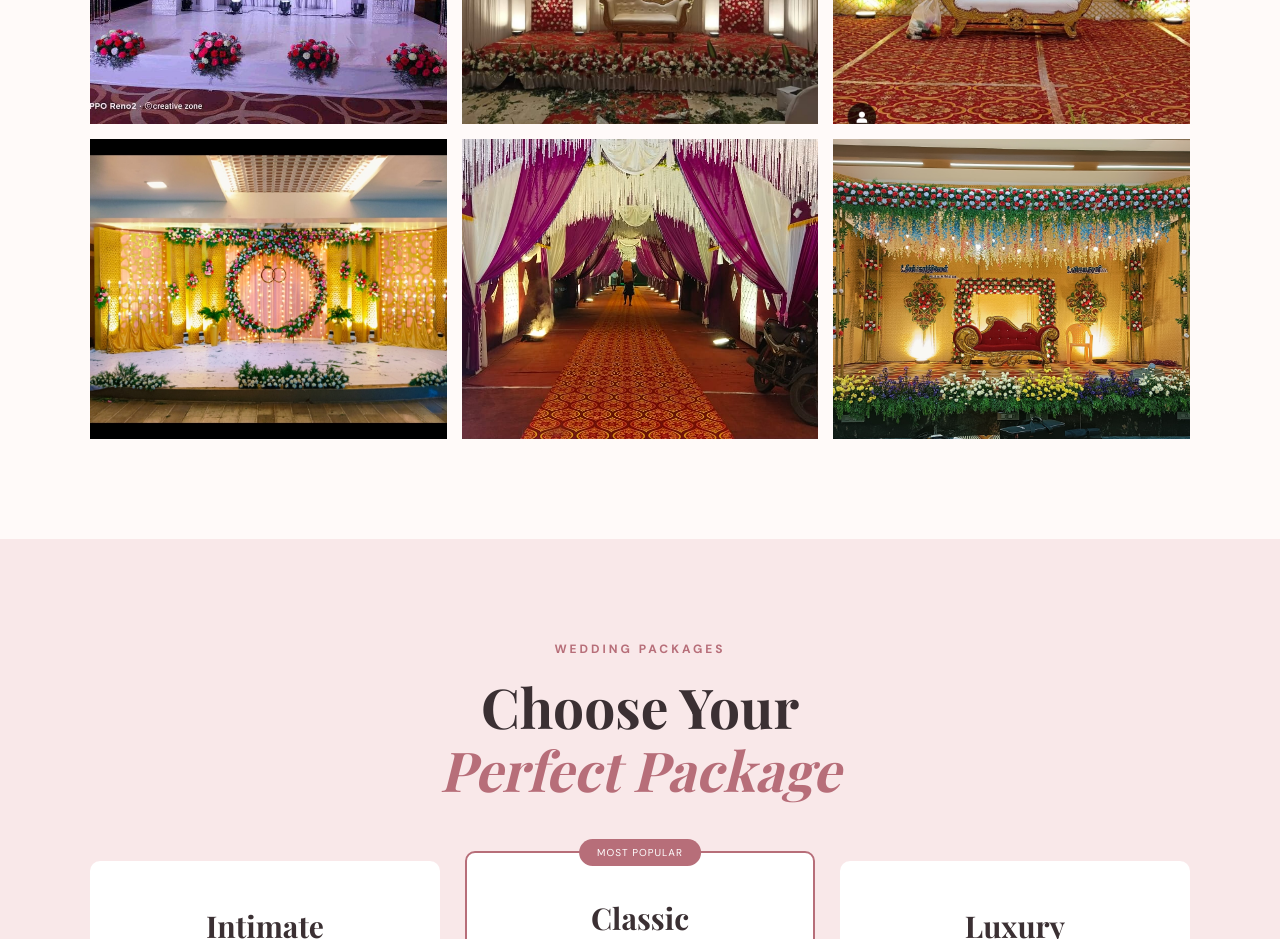
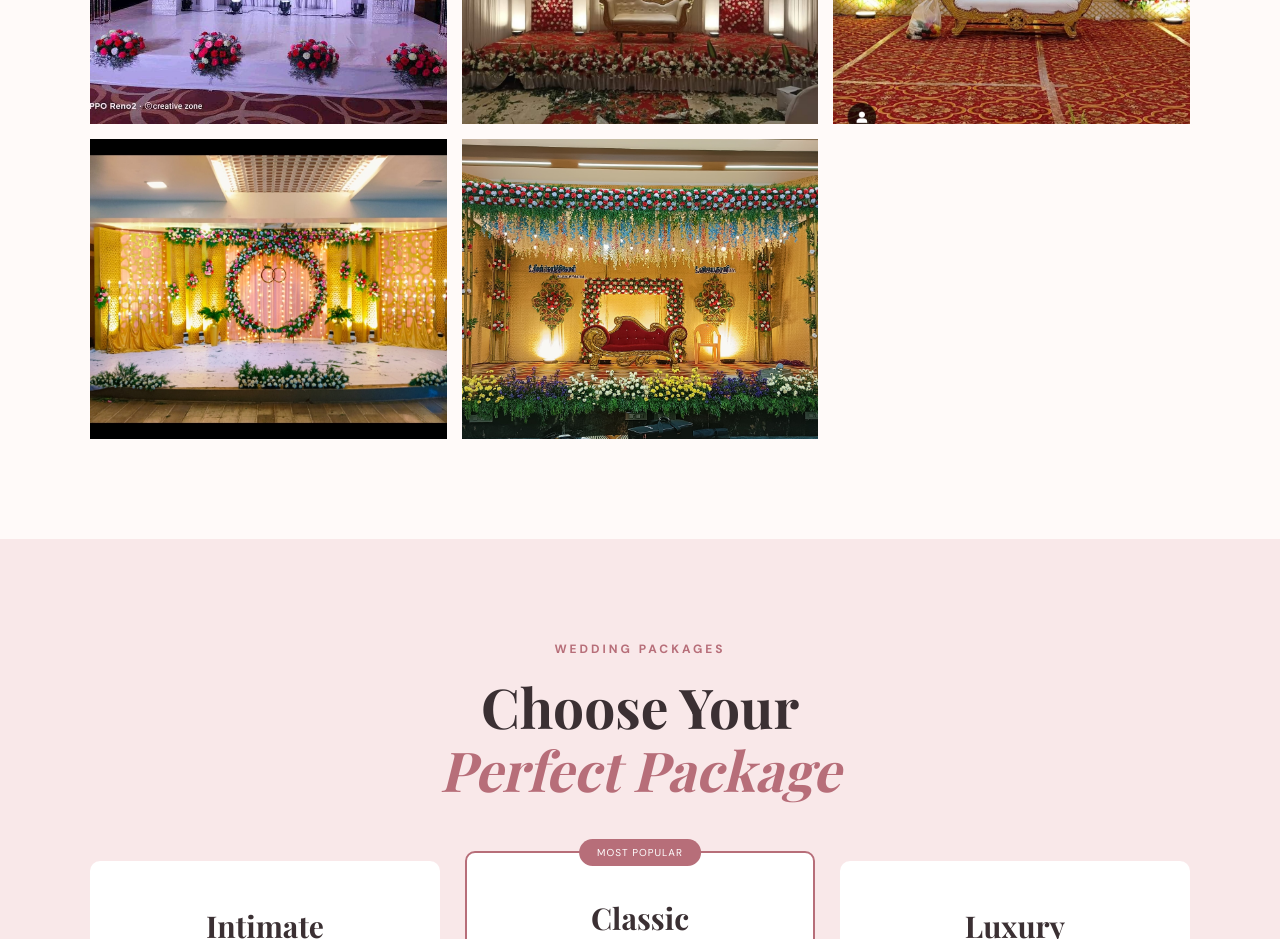
Before and after one commit to smwedplan/WeddingPlanner, a plain HTML site: page index.html in a window 1280 px wide. Shown: the part 3560-4499 px from the top of the page. Drawn offline with nearby package versions, Linux system fonts and the light colour scheme.

Commit message:
Update index.html

```diff
--- a/index.html
+++ b/index.html
@@ -120,7 +120,7 @@
 		<div class="gallery-item"><img src="images/img8.jpg" alt="Bride and groom" onclick="openPopup(this)"></div>
 		<div class="gallery-item"><img src="images/img9.jpg" alt="Bride and groom" onclick="openPopup(this)"></div>
 		<div class="gallery-item"><img src="images/img10.jpg" alt="Bride and groom" onclick="openPopup(this)"></div>
-		<div class="gallery-item"><img src="images/img16.jpg" alt="Bride and groom" onclick="openPopup(this)"></div>
+
 		<div class="gallery-item"><img src="images/img12.jpg" alt="Bride and groom" onclick="openPopup(this)"></div>
     </div>
 </section>
```
